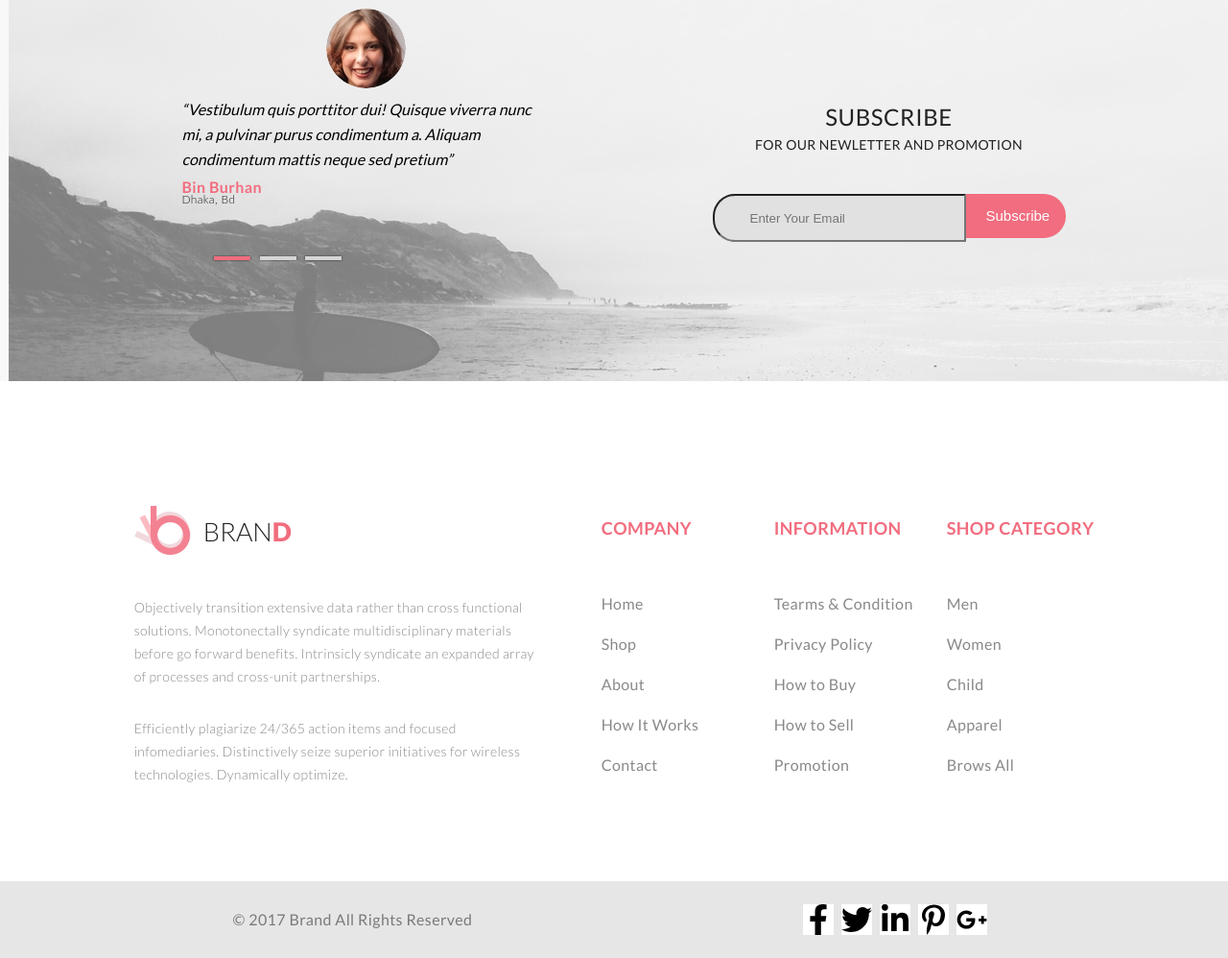
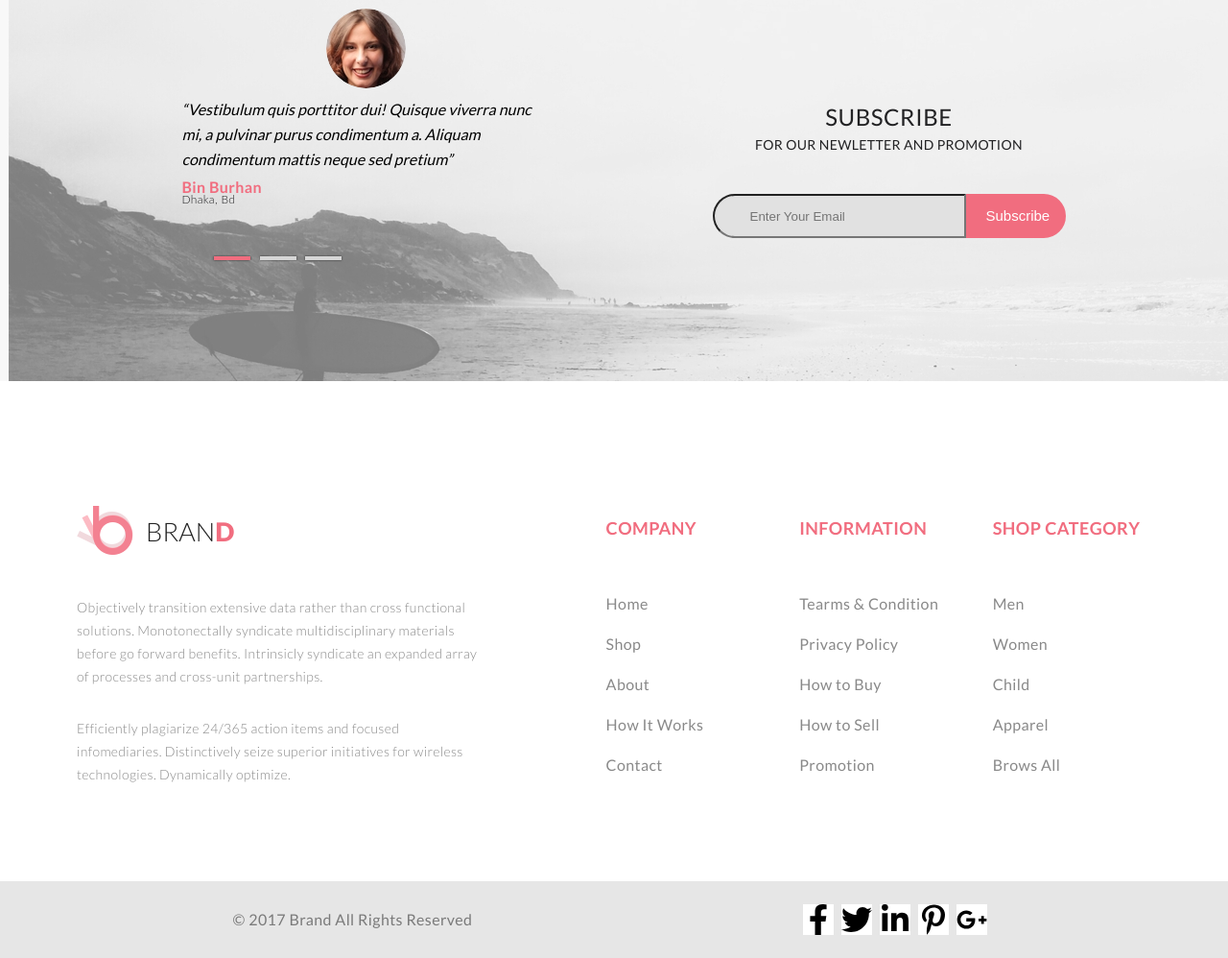
Before and after one commit to TyurinAndrey/brand_store, a plain HTML site: page index.html in a window 1280 px wide. Shown: the part 204-1202 px from the top of the page at 96% size. Drawn offline with Linux system fonts and the light colour scheme.

Commit message:
мелкие правки стилей

```diff
--- a/index.html
+++ b/index.html
@@ -4,6 +4,7 @@
 <head>
     <meta charset="UTF-8">
     <title>Main Page</title>
+    <meta name="viewport" content="width=device-width,initial-scale=1">
     <link href="https://fonts.googleapis.com/css?family=Lato:100,300,400,700,900" rel="stylesheet">
     <link rel="stylesheet" href="style.css">
     <link rel="stylesheet" href="https://cdnjs.cloudflare.com/ajax/libs/font-awesome/5.11.2/css/all.css">
@@ -454,6 +455,7 @@
         </div>
     </nav>
     <div class="subscribe-form">
+
         <div class="subscribe-review">
             <div class="slider">
                 <input type="radio" name="switch" id="btn1" checked>
--- a/style.css
+++ b/style.css
@@ -482,6 +482,7 @@ label,
 
     margin: auto auto;
     max-width: 1618px;
+    width: 100vw;
     display: grid;
     grid-gap: 3px;
     grid-template-columns: 1fr 1fr;
@@ -570,7 +571,7 @@ label,
 
 #subscription-email {
     width: 282px;
-    height: 46px;
+    height: 42px;
     background-color: #e1e1e1;
     border-top-left-radius: 23px;
     border-bottom-left-radius: 23px;
@@ -584,14 +585,6 @@ label,
     border: 2px solid #f16d7f;
 }
 
-.footer-info {
-    max-width: 1140px;
-    margin: 0 auto;
-    display: flex;
-    flex-direction: row;
-    justify-content: space-around;
-    align-content: center;
-}
 
 .footer-desc {
     max-width: 427px;
@@ -732,12 +725,13 @@ label,
     grid-gap: 30px;
     grid-template-columns: 5fr . 2fr 2fr 2fr;
     grid-template-rows: 1fr;
-    justify-content: center;
+    /*justify-content: center;*/
     align-content: center;
 }
 
 .footer-desc {
     grid-column: 1/6;
+    margin-left: 10px;
 }
 
 .footer-company {
@@ -1118,6 +1112,11 @@ label,
 
     .mail-form {
         margin-right: 0px;
+        margin-left: -10px;
+    }
+
+    .footer-info {
+    justify-content: center;
     }
 
 
```
